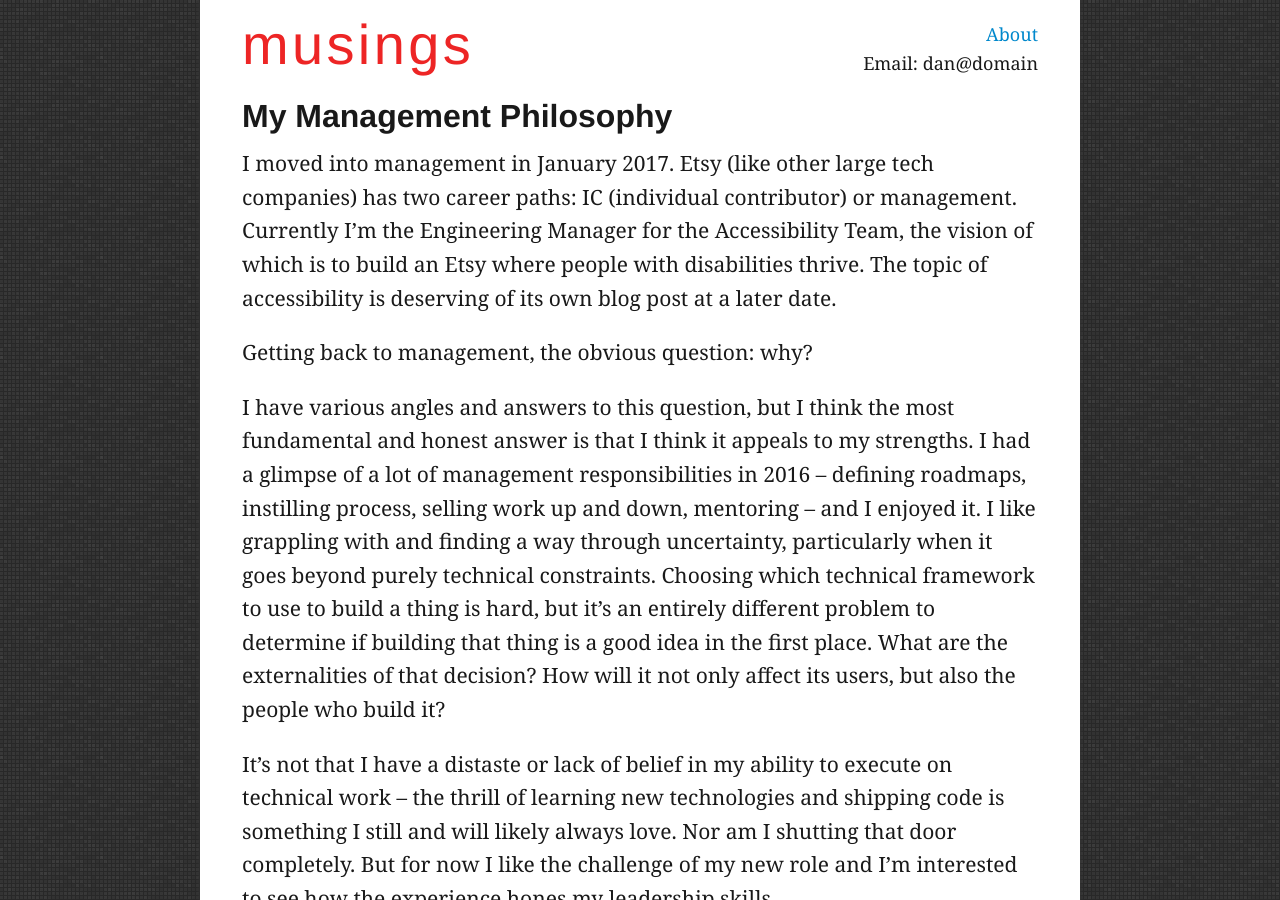
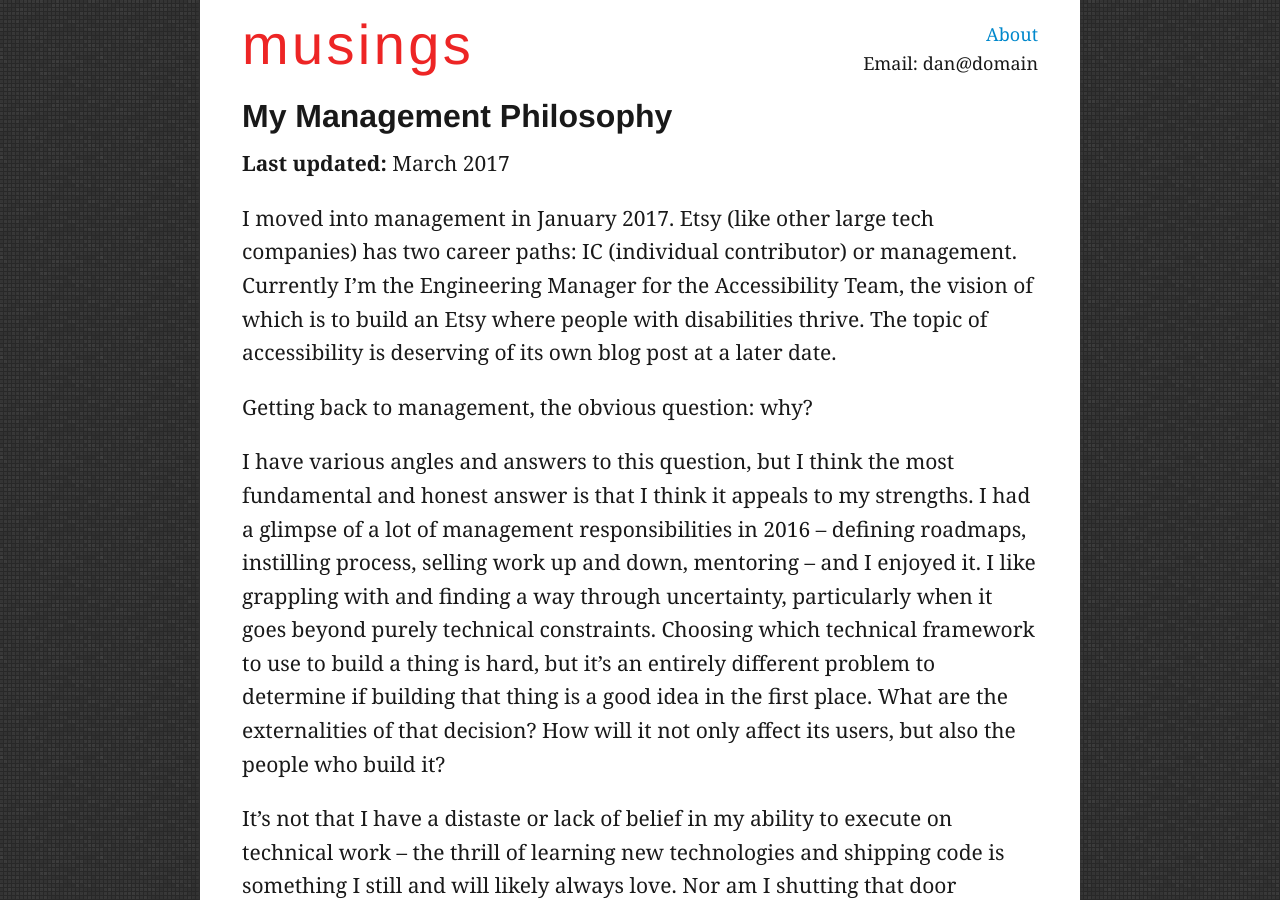
Before and after one commit to danielna/danielna.github.com, a Jekyll site: the page built from _posts/2017-03-24-my-management-philosophy.md, in a window 1280 px wide and 900 px high. Built offline with Jekyll 4.4.1, drawn with Linux system fonts in a browser that asks for light colours; nearby versions of some CDN libraries.

Commit message:
Update management philosophy with last updated specification

```diff
--- a/_posts/2017-03-24-my-management-philosophy.md
+++ b/_posts/2017-03-24-my-management-philosophy.md
@@ -6,6 +6,8 @@ permalink: /management-philosophy/
 redirect_from: "/2017/03/24/my-management-philosophy.html"
 tags: text
 ---
+
+**Last updated:** March 2017
 
 I moved into management in January 2017. Etsy (like other large tech companies) has
 two career paths: IC (individual contributor) or management. Currently I'm the
```
